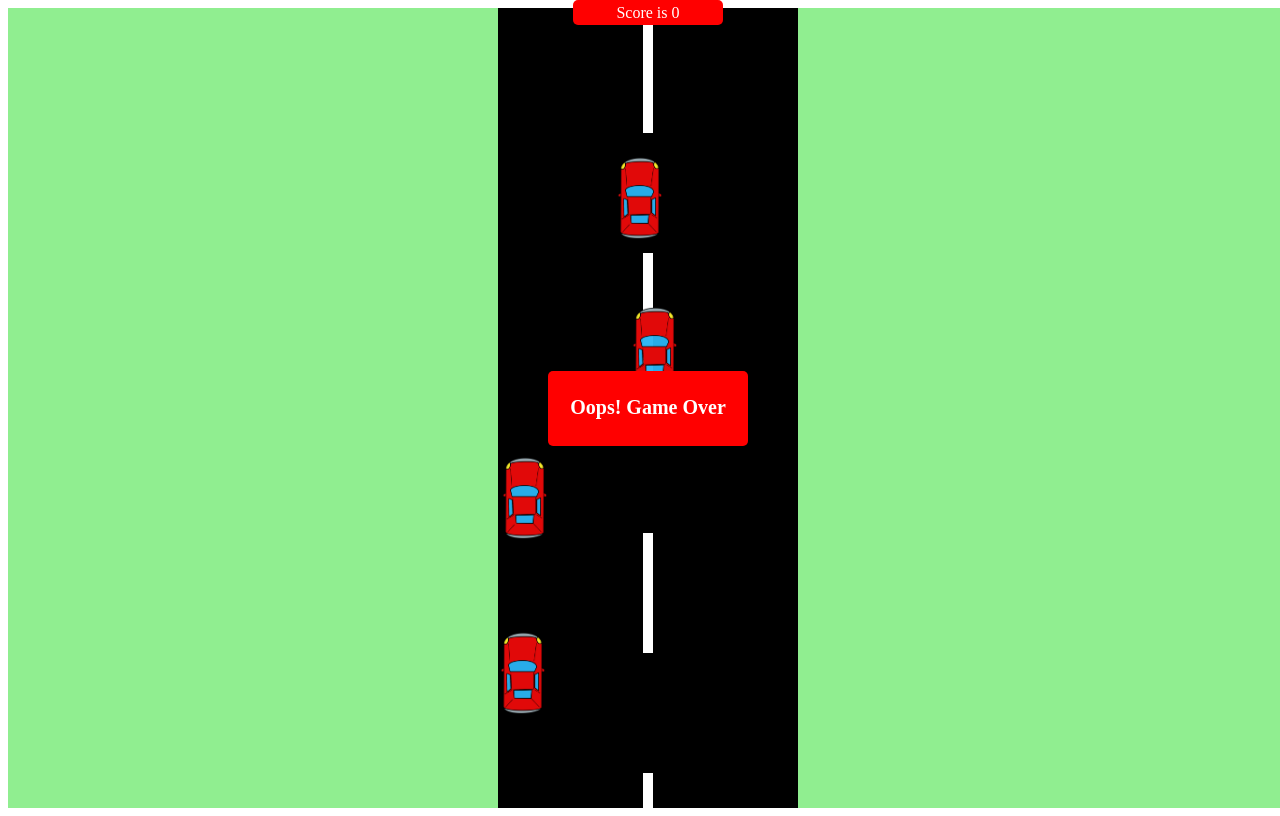
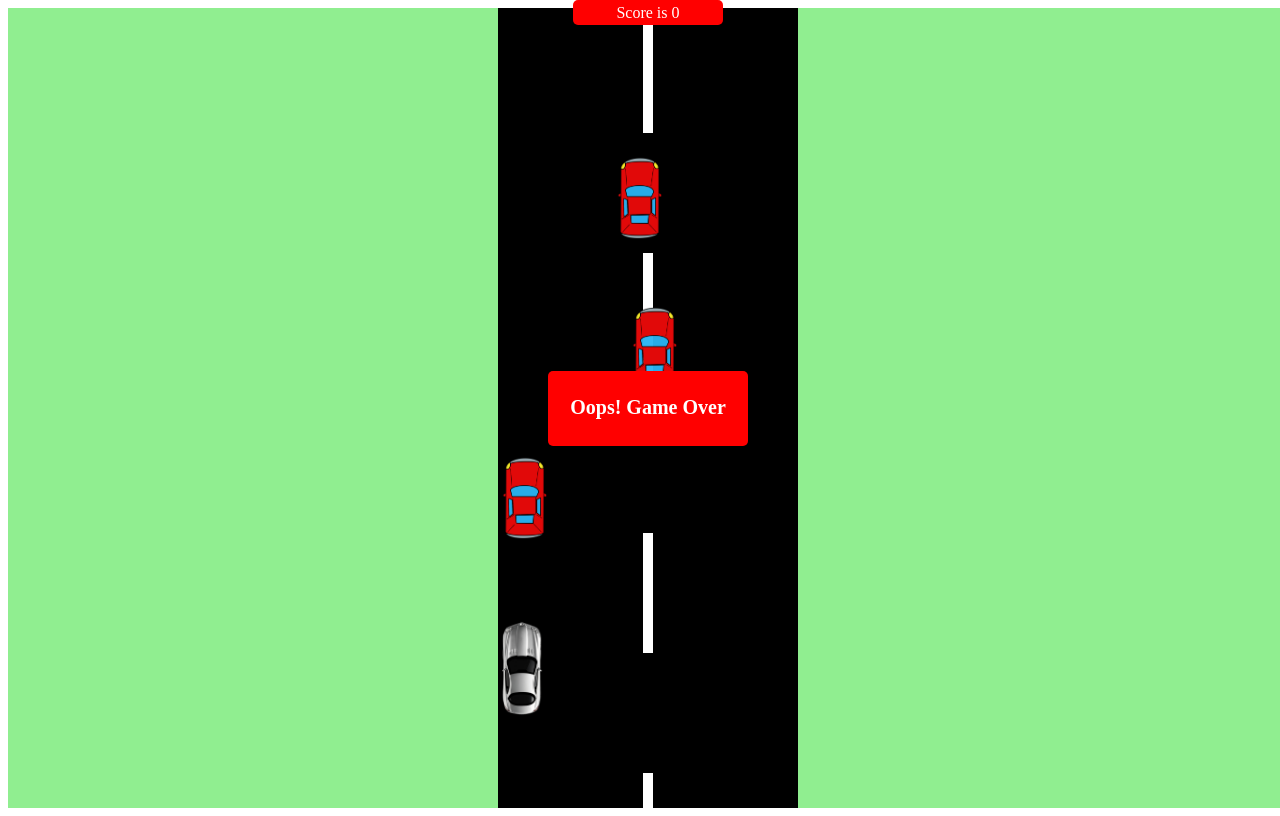
Before and after one commit to atulmishraaaa/Car-Game.js, a plain HTML site: page index.html in a window 1280 px wide. Both pictures are taken after a click on the element "Let's Play". Drawn offline with Linux system fonts and the light colour scheme.

Commit message:
second commit

```diff
--- a/style.css
+++ b/style.css
@@ -49,20 +49,26 @@
     margin: auto;
 
 }
-.car,.enemy{
+.enemy{
     position:absolute;
     bottom: 100px;
-    /* left:10px;  */
-    /* margin: 2%; */
     width: 45px;
     height: 70px;
     border-radius: 5px;
     background-image: url('car.png');
     background-size: cover;
     scale: 1.2;
-
-
-
+}
+.car{
+    background-image: url(myCar.png);
+    background-size: cover;
+    position:absolute;
+    bottom: 100px;
+    width: 45px;
+    height: 80px;
+    border-radius: 5px;
+    /* background-color: yellow; */
+    scale: 1.2;
 }
 .divider{
     position: absolute;
```
Also changed, not shown: myCar.png (added), 1 other file.
